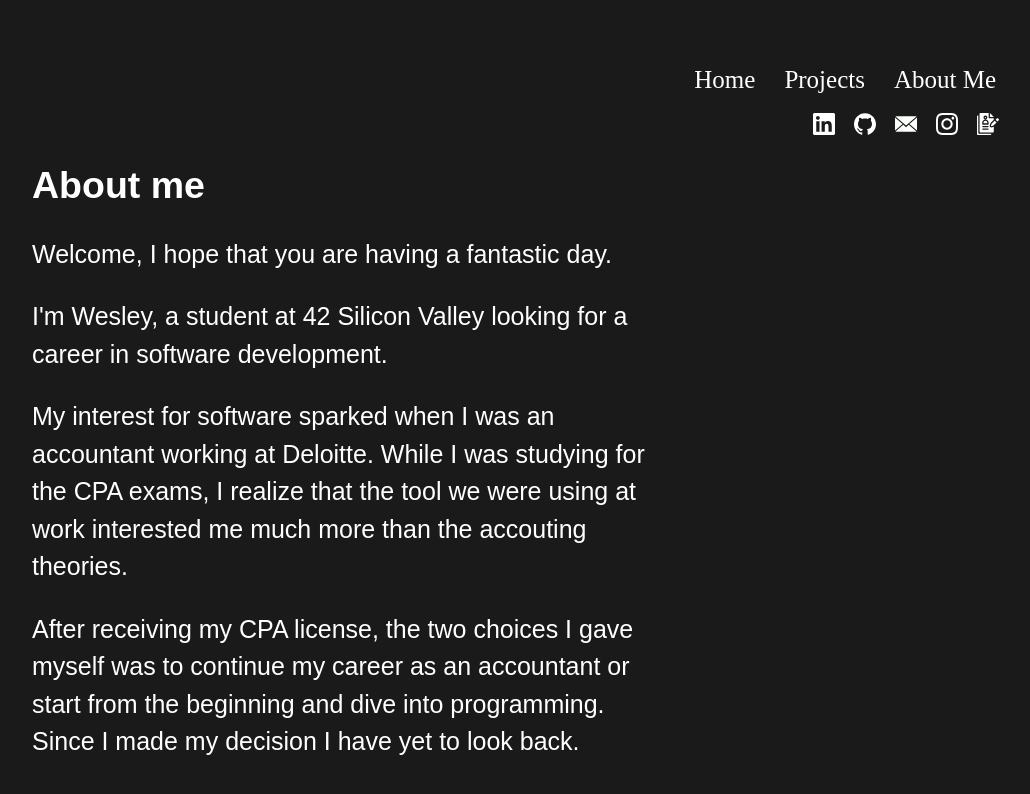
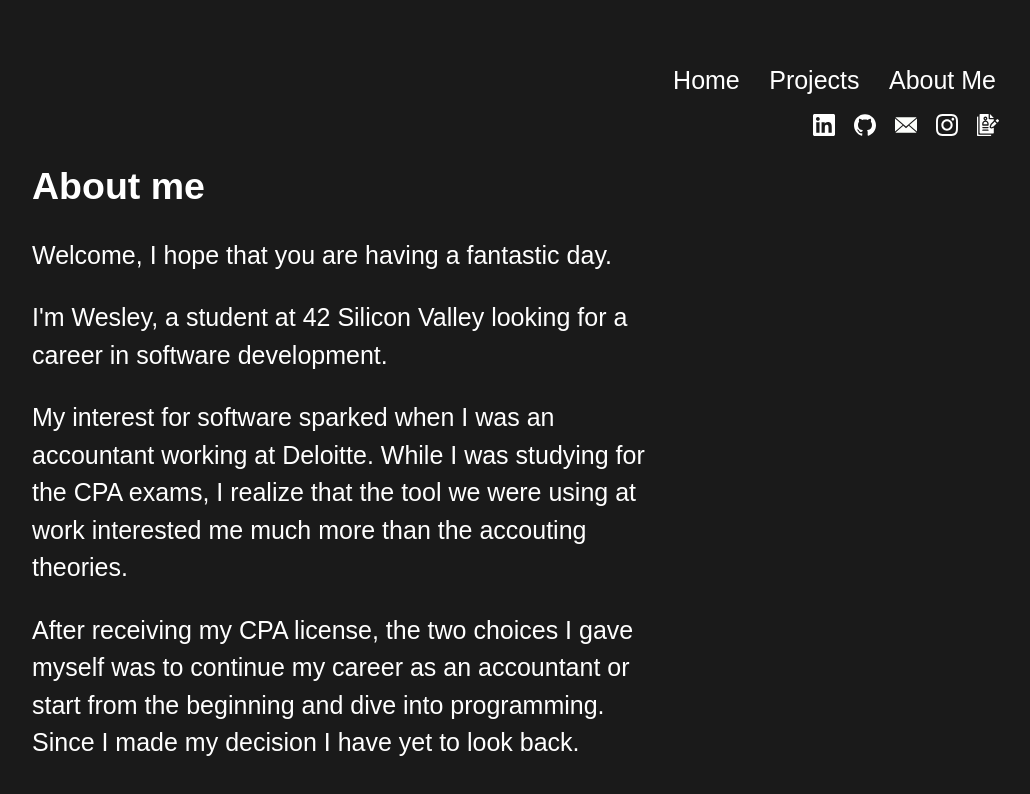
Before and after one commit to wentao194/wentao194.github.io, a plain HTML site: page about_me.html in a window 1280 px wide. Shown: the whole page, without its empty margins (126-1156 px from the left). Drawn offline with Linux system fonts and the light colour scheme.

Commit message:
font change

```diff
--- a/style.css
+++ b/style.css
@@ -155,3 +155,7 @@ ul li{
 	height: 50%;
 	line-height: 150%;
 }
+
+.projects, .aboutme {
+	font-family: "arial","Yu Gothic","Segoe UI Light","Helvetica Neue","Courier New","Courier",sans-serif;
+}
```
